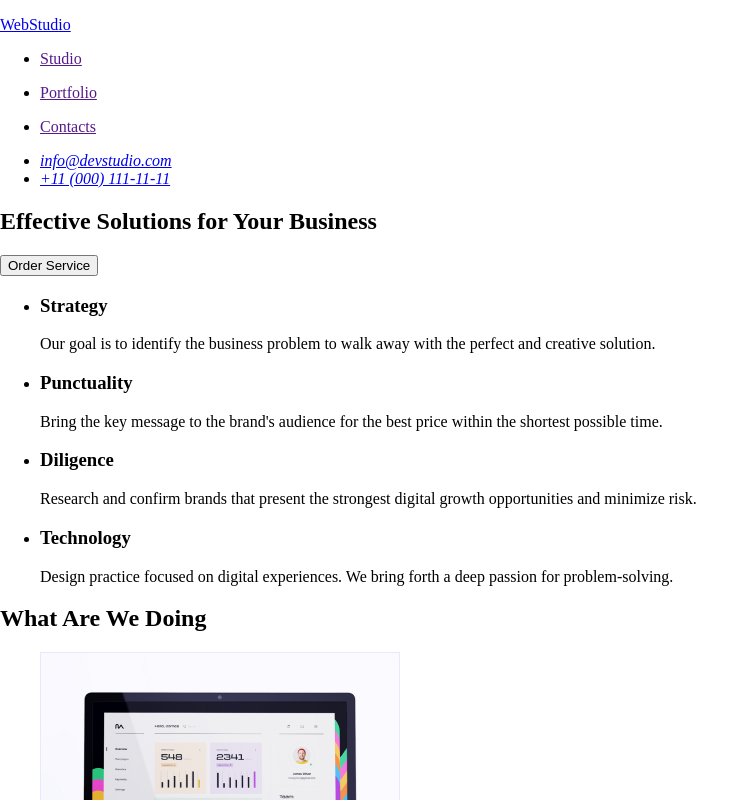
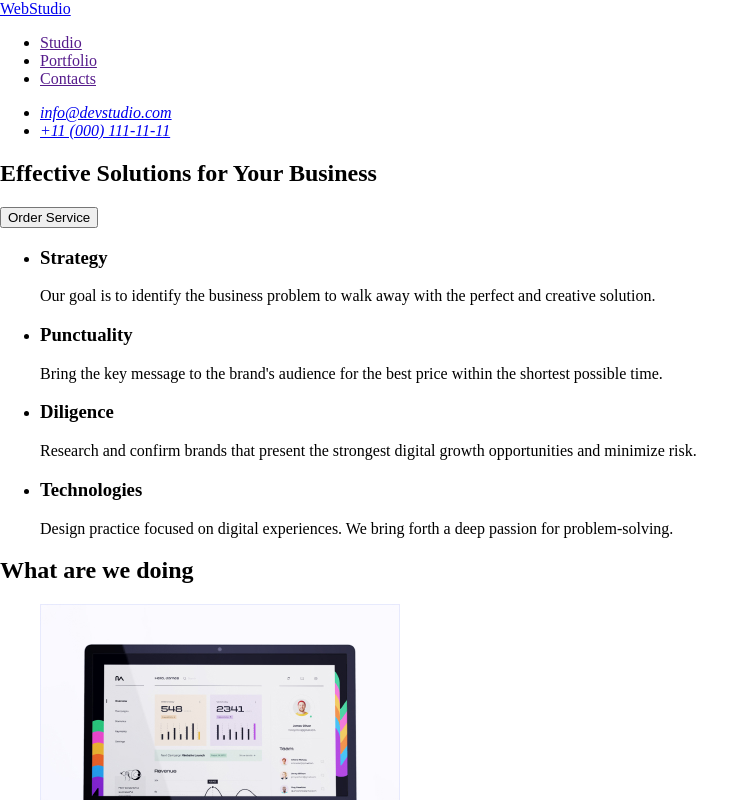
Before and after one commit to JackyLuck/goit-homework-01, a plain HTML site: page index.html in a window 1280 px wide. Shown: the top 800 px of the page, without its empty margins (0-754 px from the left). Drawn offline with Linux system fonts and the light colour scheme.

Commit message:
Update index.html

```diff
--- a/index.html
+++ b/index.html
@@ -12,23 +12,23 @@
     <body>
         <header>
              <nav>
-                 <a href="./index.html">
-                     <p>WebStudio</p>
+                <a href="./index.html">
+                     WebStudio
                 </a>
                      <ul>
                          <li>
                             <a href="">
-                                <p>Studio</p>
+                                Studio
                             </a>
                          </li>
                          <li>
                             <a href="">
-                                <p>Portfolio</p>
+                                Portfolio
                             </a>
                          </li>
                          <li>
                             <a href="">
-                                <p>Contacts</p>
+                                Contacts
                             </a>
                          </li>
                      </ul>
@@ -69,7 +69,7 @@
                     </li>
 
                     <li>
-                        <h3>Technology</h3>
+                        <h3>Technologies</h3>
                         <p>Design practice focused on digital experiences. We bring forth a deep passion for problem-solving.
                         </p>
                     </li>
@@ -77,7 +77,7 @@
             </section>
             <!-- Section3 -->
             <section>
-            <h2>What Are We Doing</h2>
+            <h2>What are we doing</h2>
                 <ul>
                     <li><img width="360" src="./images/Rectangle1.jpg" alt="computer screen"></li>
                     <li><img width="360" src="./images/Rectangle2.jpg" alt="phone screen"></li>
@@ -113,9 +113,9 @@
         </main>
         <footer>
             <a href="./index.html">
-                <p>WebStudio</p>
+                WebStudio
             </a>
-            <p>Increase the flow of customers and sales for your business with digital marketing & growth solutions.</p>
+            Increase the flow of customers and sales for your business with digital marketing & growth solutions.
         </footer>
     </body>
 
```
